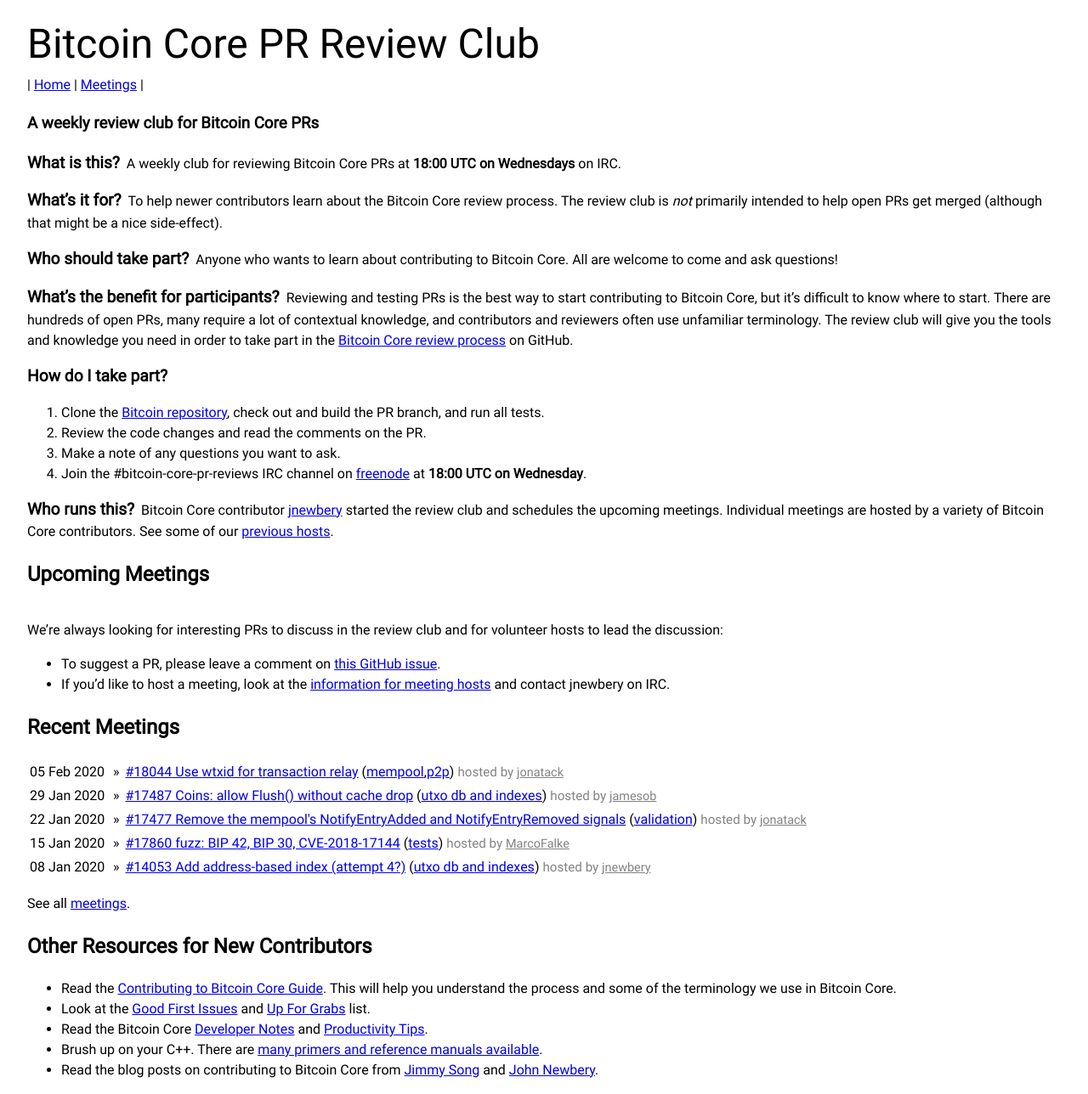
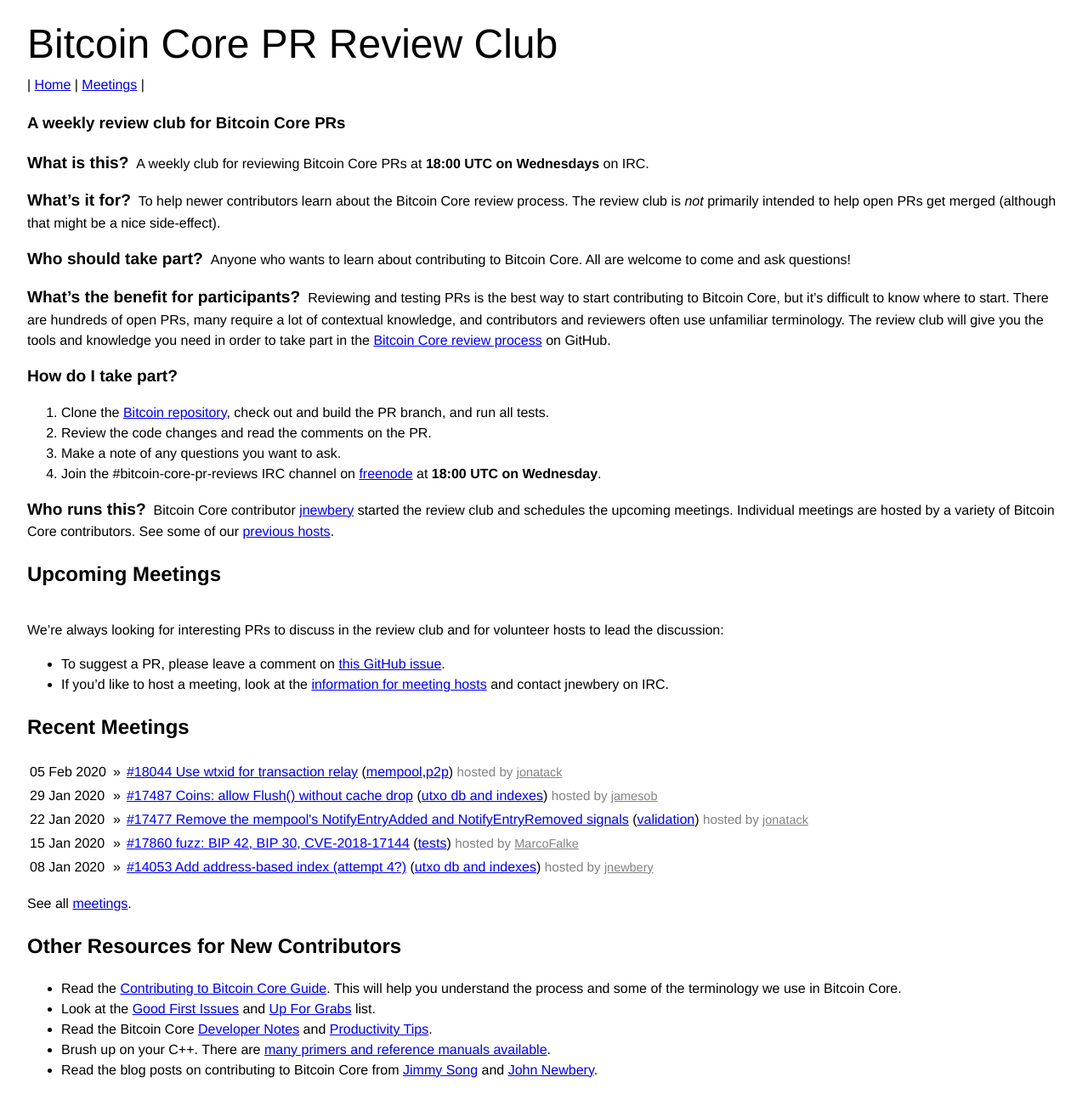
Before and after one commit to bitcoin-core-review-club/website, a Jekyll site: the page built from index.md, in a window 1280 px wide. Shown: the whole page at 85% size. Built offline with Jekyll 4.4.1, drawn with Linux system fonts in a browser that asks for light colours.

Commit message:
[style] Remove Roboto font

```diff
--- a/_includes/head.html
+++ b/_includes/head.html
@@ -12,7 +12,6 @@
 
   <link rel="stylesheet" href="{{ site.github.url }}/assets/css/all.css">
   <link rel="stylesheet" href="/assets/css/font-awesome.min.css">
-  <link rel="stylesheet" href="/assets/css/Roboto.css">
   <link rel="stylesheet" href="/assets/css/Source+Code+Pro.css">
 
   <link rel="shortcut icon" href="/assets/img/favicon.ico" />
--- a/assets/css/Roboto.css
+++ /dev/null
@@ -1,6 +0,0 @@
-@font-face {
-  font-family: 'Roboto';
-  font-style: normal;
-  font-weight: 400;
-  src: local('Roboto'), local('Roboto-Regular'), url(/assets/fonts/Roboto.ttf) format('truetype');
-}
--- a/assets/css/all.sass
+++ b/assets/css/all.sass
@@ -2,8 +2,7 @@
 ---
 
 //Typography
-$title-font: 'Roboto', sans-serif
-$body-font: 'Roboto', sans-serif
+$body-font: 'Helvetica', sans-serif
 $code-font: 'Source Code Pro', monospace
 
 //Colour Palette
@@ -26,9 +25,6 @@
 /* This is an example style sheet that comes default - just delete everything after this comment this to start from a blank slate */
 
 a
-  // text-decoration: none
-  // color: $primary-color
-  // margin: 12px
   &:hover
     color: $secondary-color
 
```
Also changed, not shown: assets/fonts/Roboto.ttf (deleted).
